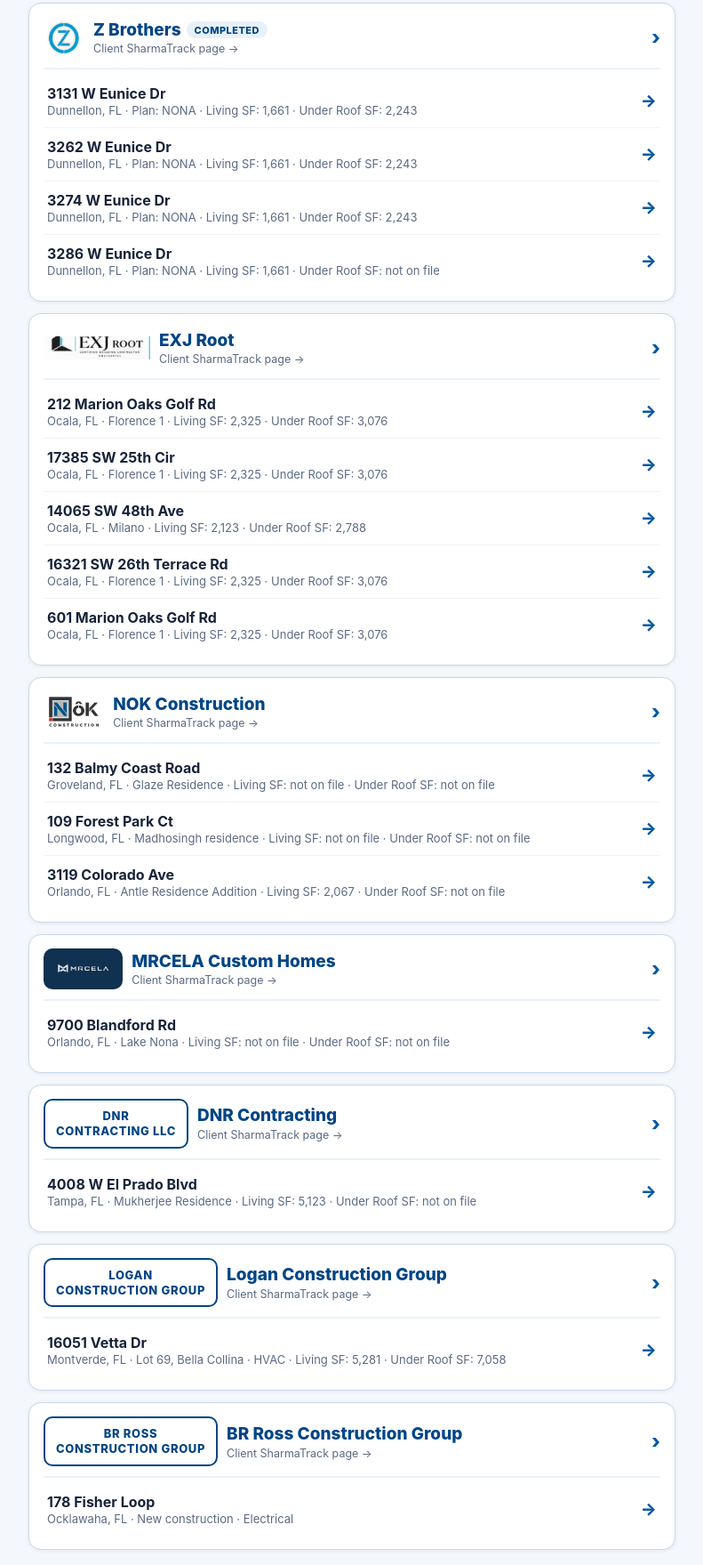
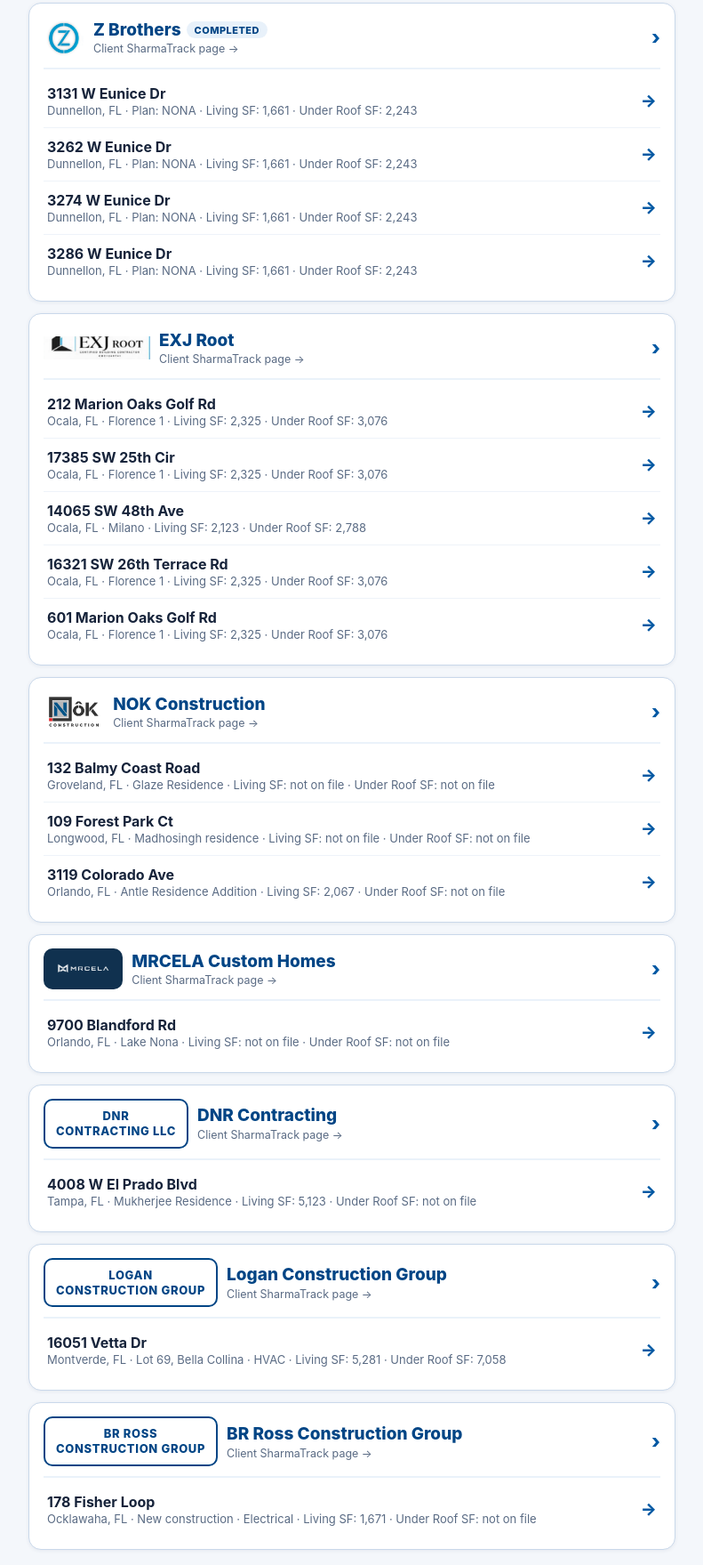
Before and after one commit to Sharmaelechvac/sharmatrack, a plain HTML site: page owner/index.html in a window 1280 px wide. Shown: the part 417-2176 px from the top of the page at 89% size, without its empty margins (244-1035 px from the left). Drawn offline with Linux system fonts and the light colour scheme.

Commit message:
Square footage: 3286 Under Roof 2,243; Fisher row gains Living SF 1,671 / Under Roof not on file

```diff
--- a/owner/index.html
+++ b/owner/index.html
@@ -76,7 +76,7 @@
         <a class="job" href="https://sharmaelechvac.github.io/sharmatrack-crew/3131/"><span><span class="a">3131 W Eunice Dr</span><span class="b">Dunnellon, FL · Plan: NONA · Living SF: 1,661 · Under Roof SF: 2,243</span></span><span class="arr">→</span></a>
         <a class="job" href="https://sharmaelechvac.github.io/sharmatrack-crew/3262/"><span><span class="a">3262 W Eunice Dr</span><span class="b">Dunnellon, FL · Plan: NONA · Living SF: 1,661 · Under Roof SF: 2,243</span></span><span class="arr">→</span></a>
         <a class="job" href="https://sharmaelechvac.github.io/sharmatrack-crew/3274/"><span><span class="a">3274 W Eunice Dr</span><span class="b">Dunnellon, FL · Plan: NONA · Living SF: 1,661 · Under Roof SF: 2,243</span></span><span class="arr">→</span></a>
-        <a class="job" href="https://sharmaelechvac.github.io/sharmatrack-crew/3286/"><span><span class="a">3286 W Eunice Dr</span><span class="b">Dunnellon, FL · Plan: NONA · Living SF: 1,661 · Under Roof SF: not on file</span></span><span class="arr">→</span></a>
+        <a class="job" href="https://sharmaelechvac.github.io/sharmatrack-crew/3286/"><span><span class="a">3286 W Eunice Dr</span><span class="b">Dunnellon, FL · Plan: NONA · Living SF: 1,661 · Under Roof SF: 2,243</span></span><span class="arr">→</span></a>
       </div>
     </section>
 
@@ -148,7 +148,7 @@
         <span class="go">›</span>
       </a>
       <div class="jobs">
-        <a class="job" href="https://sharmaelechvac.github.io/sharmatrack-brross/fisher/"><span><span class="a">178 Fisher Loop</span><span class="b">Ocklawaha, FL · New construction · Electrical</span></span><span class="arr">→</span></a>
+        <a class="job" href="https://sharmaelechvac.github.io/sharmatrack-brross/fisher/"><span><span class="a">178 Fisher Loop</span><span class="b">Ocklawaha, FL · New construction · Electrical · Living SF: 1,671 · Under Roof SF: not on file</span></span><span class="arr">→</span></a>
       </div>
     </section>
 
```
